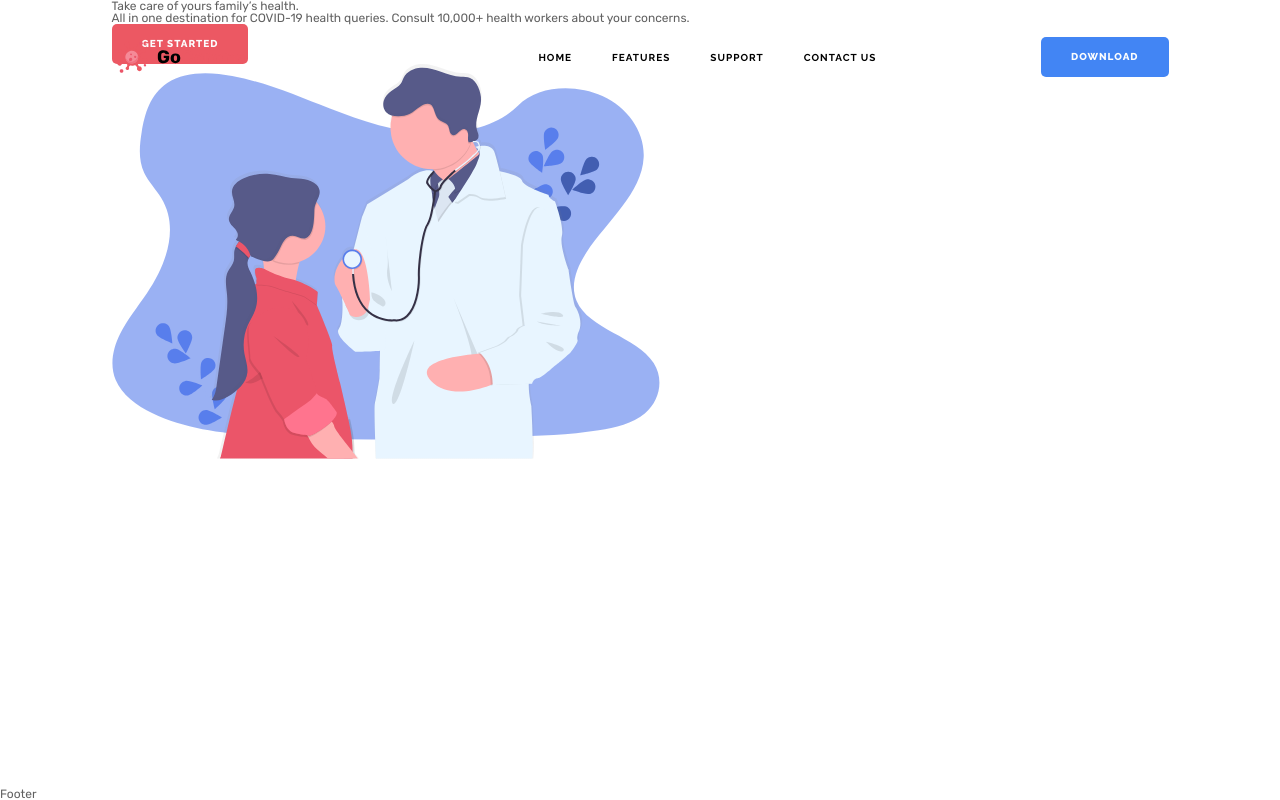
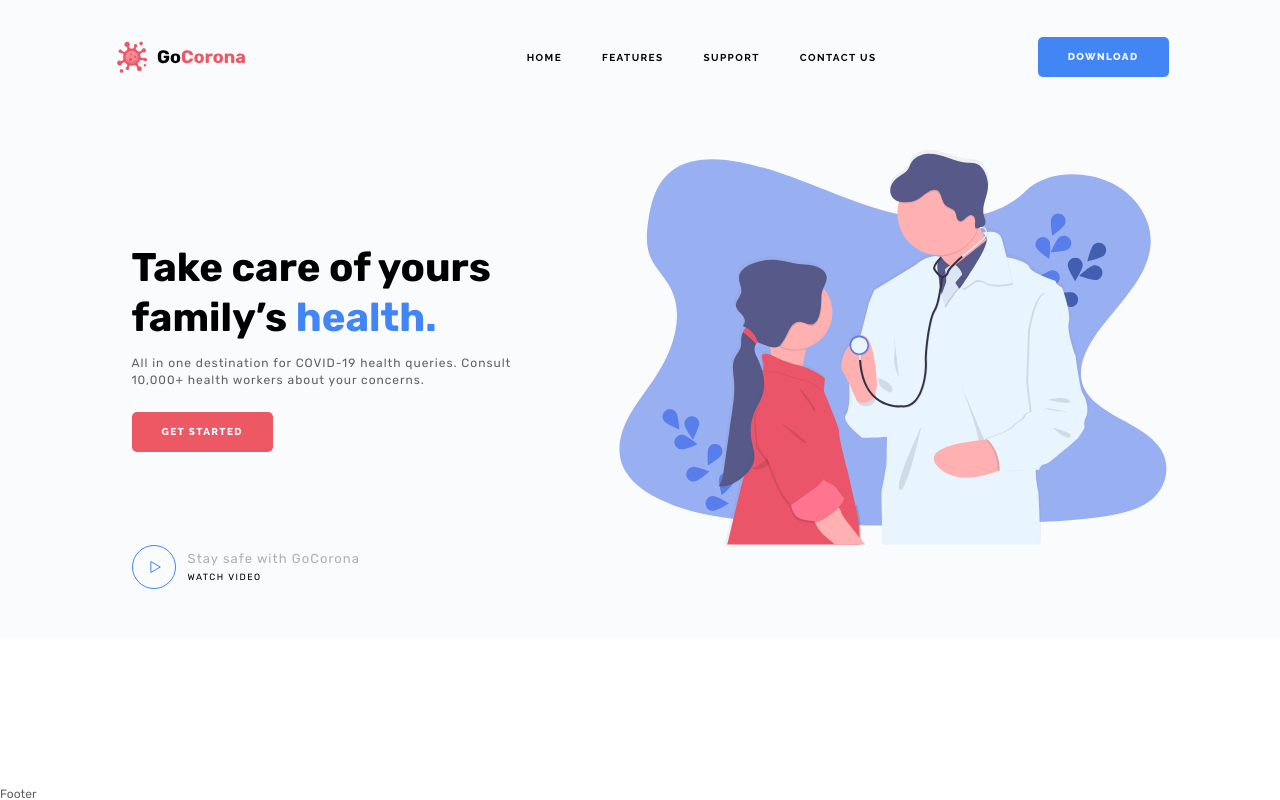
Before and after one commit to Harrytcom/medicine, a plain HTML site: page index.html in a window 1280 px wide. Drawn offline with Linux system fonts and the light colour scheme.

Commit message:
get-started section

```diff
--- a/index.html
+++ b/index.html
@@ -35,13 +35,24 @@
         <div class="get-started__container">
           <div class="get-started__content">
             <div class="get-started__text-block text-block">
-              <h1 class="text-block__title">Take care of yours family’s health.</h1>
+              <h1 class="text-block__title text-block__title_blue">Take care of yours family’s <span>health.</span></h1>
               <div class="text-block__text">All in one destination for COVID-19 health queries.  Consult 10,000+ health workers about your concerns.</div>
               <a href="#" class="text-block__button button">GET STARTED</a>
             </div>
           </div>
           <div class="get-started__image">
             <img src="./img/Doc_img.svg" alt="Doctor">
+          </div>
+          <div class="get-started__video">
+            <a href="#" class="video">
+              <div class="video__icon">
+                <img src="./img/Play_icon.svg" alt="Play_icon">
+              </div>
+              <div class="video__body">
+                <div class="video__title">Stay safe with GoCorona</div>
+                <div class="video__text">Watch Video</div>
+              </div>
+            </a>
           </div>
         </div>
       </section>
--- a/style.css
+++ b/style.css
@@ -90,6 +90,7 @@ body {
   }
 } */
 
+/* ================================== HEADER SECTION ================================== */
 .header {
   position: absolute;
   top: 0;
@@ -149,7 +150,7 @@ body {
   font-weight: 700;
   font-size: 10px;
   line-height: 1.2;
-  letter-spacing: 1px;
+  letter-spacing: 0.14em;
   color: #000;
 }
 
@@ -160,7 +161,7 @@ body {
   font-style: normal;
   font-size: 10px;
   line-height:  1.2;
-  letter-spacing: 1px;
+  letter-spacing: 0.14em;
   color: #fcfdfe;
   text-transform: uppercase;
   padding: 14px 30px;
@@ -180,3 +181,103 @@ body {
 .button_blue:hover {
   background-color: #5393f9;
 }
+
+/* ==================================  GET-STARTED SECTION ==================================  */
+.get-started {
+  background-color: #fafbfd;
+  padding: 150px 0 50px 0;
+}
+.get-started__container {
+  display: flex;
+  flex-wrap: wrap;
+  align-items: center;
+}
+.get-started__content {
+  flex: 0 1 48%;
+  padding: 0 0 0 20px;
+
+}
+
+/* ==================================  TEXT BLOCK ==================================  */
+.get-started__text-block {
+  max-width: 410px;
+}
+
+.text-block {
+}
+
+.text-block__title {
+  color: #000;
+  font-family: 'Rubik', sans-serif;
+  font-size: 40px;
+  font-weight: 700;
+  line-height: 126%;
+}
+
+.text-block__title:not(:last-child) {
+  margin: 0 0 12px 0;
+}
+
+.text-block__title_pink span {
+  color: #ec5863;
+}
+
+.text-block__title_blue span {
+  color: #4285f4;
+}
+
+.text-block__text {
+  color: #616161;
+  font-weight: 400;
+  font-size: 12px;
+  line-height: 138.5%;
+  letter-spacing: 0.08em;
+}
+
+.text-block__text:not(:last-child) {
+  margin: 0 0 24px 0;
+}
+
+.text-block__button {
+}
+
+.get-started__video {
+  padding: 0 0 0 20px;
+  flex: 1 1 100%;
+}
+.video {
+  display: inline-flex;
+  align-items: center;
+}
+.video__icon {
+  flex: 0 0 44px;
+}
+.video__body {
+  padding: 0 0 0 12px;
+}
+.video__title {
+  font-weight: 400;
+  font-size: 13px;
+  line-height: 126%;
+  letter-spacing: 0.08em;
+  color: #B0B0B0;
+}
+
+.video__title:not(:last-child) {
+  margin: 0 0 5px 0;
+}
+.video__text {
+  font-weight: 400;
+  font-size: 9px;
+  line-height: 126%;
+  letter-spacing: 0.165em;
+  text-transform: uppercase;
+  color: #000000;
+}
+.get-started__image {
+  flex: 0 1 52%;
+}
+
+.get-started__image img {
+  max-width: 100%;
+}
```
Also changed, not shown: img/Play_icon.svg (added).
